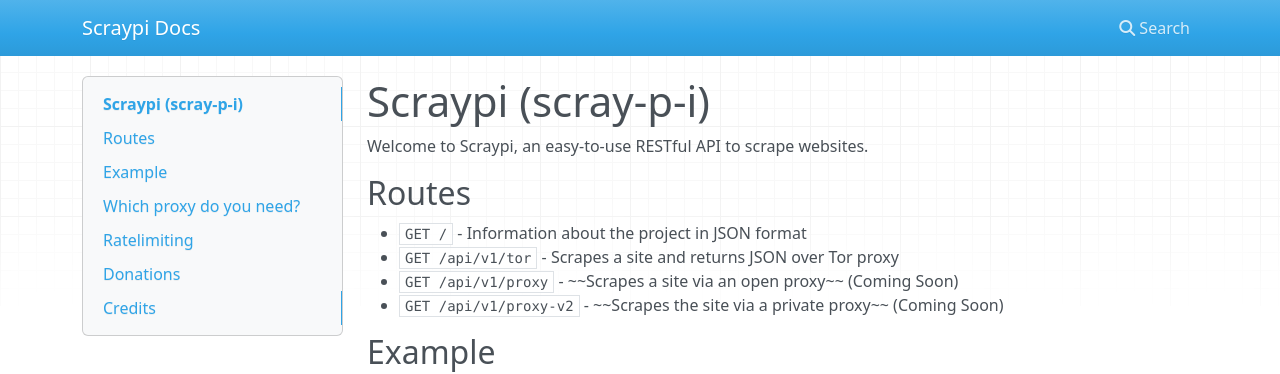
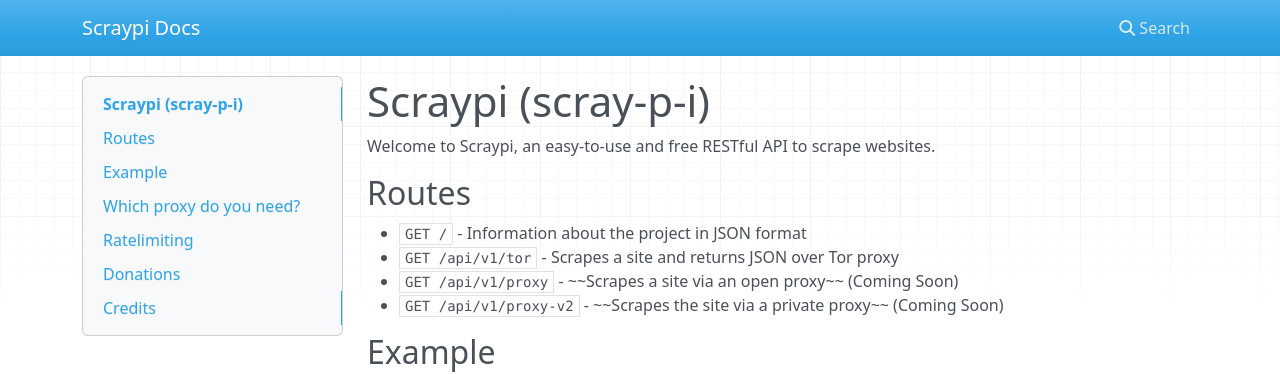
Before and after one commit to RiversideRocks/ScraypiDocs, an MkDocs documentation site: the page built from docs/index.md, in a window 1280 px wide and 900 px high. Shown: the top 374 px of the window. Built offline with MkDocs 1.6.1, drawn with Linux system fonts in a browser that asks for light colours; nearby versions of some CDN libraries.

Commit message:
Clean up docs

```diff
--- a/docs/index.md
+++ b/docs/index.md
@@ -1,6 +1,6 @@
 # Scraypi (scray-p-i)
 
-Welcome to Scraypi, an easy-to-use RESTful API to scrape websites.
+Welcome to Scraypi, an easy-to-use and free RESTful API to scrape websites.
 
 ## Routes
 
--- a/mkdocs.yml
+++ b/mkdocs.yml
@@ -1 +1,2 @@
 site_name: Scraypi Docs
+site_description: An easy-to-use and free RESTful API to scrape websites.
```
